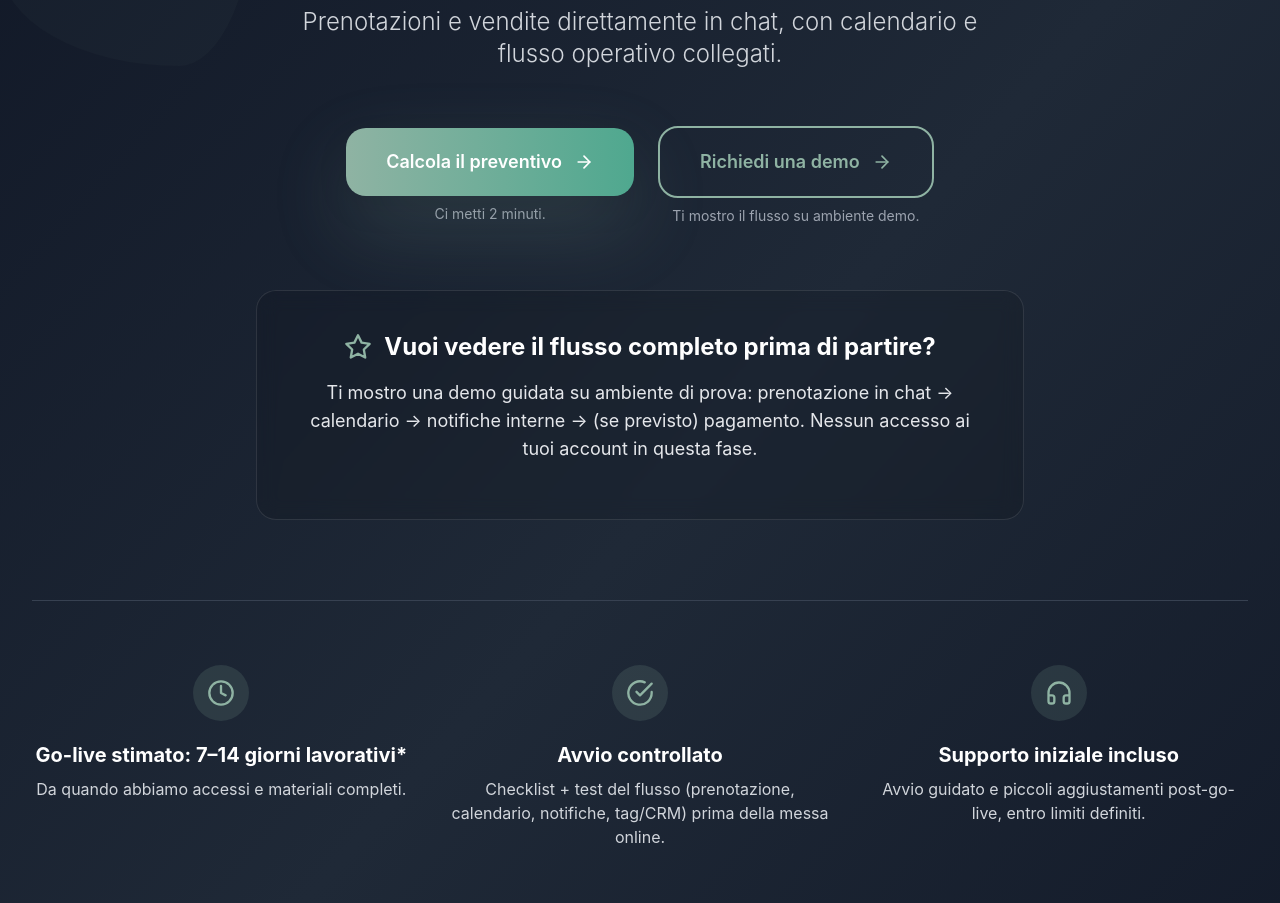
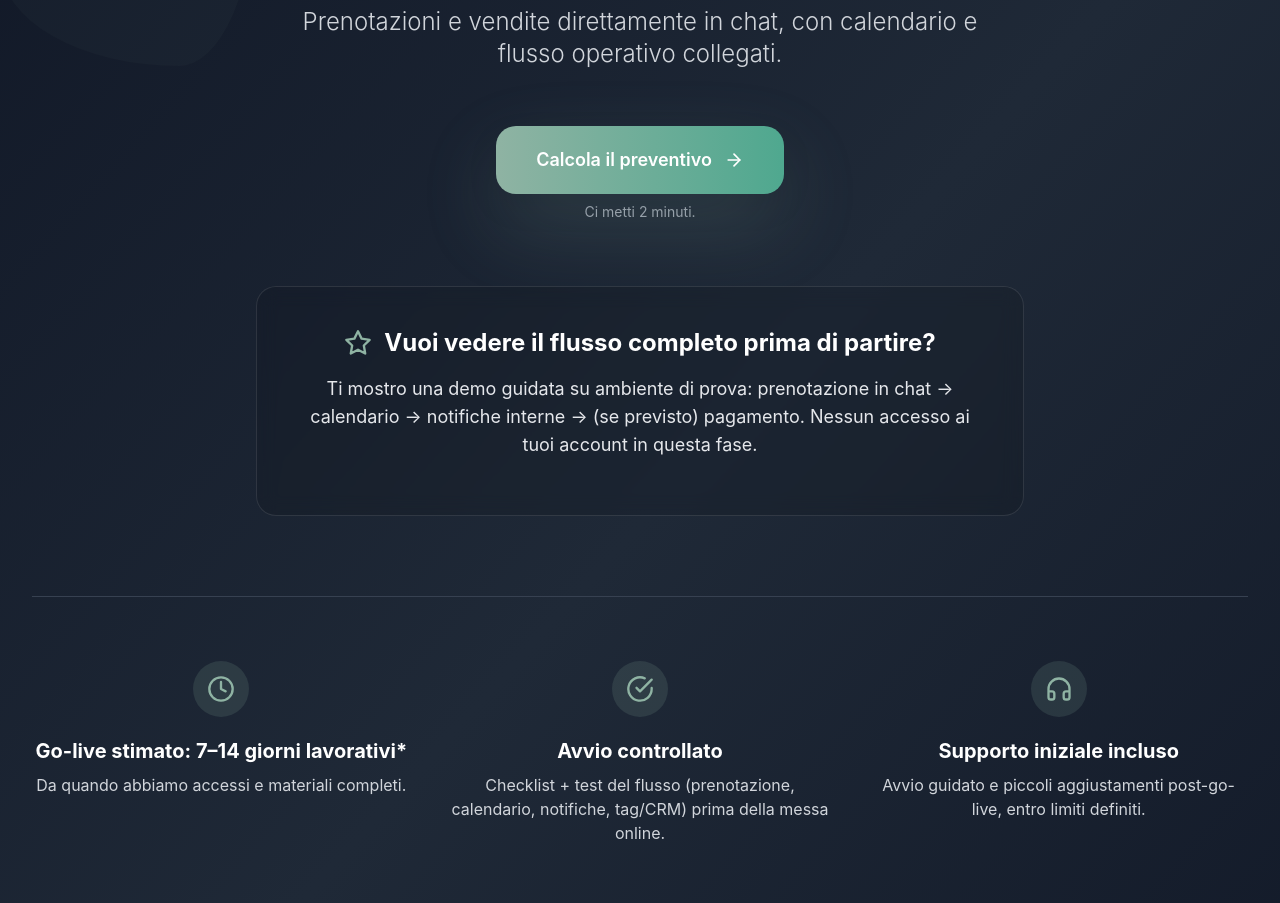
Before and after one commit to ronza99/SocialFlow-Wellness, a React (Vite) app: page / in a window 1280 px wide. Shown: the part 10660-11563 px from the top of the page. Built offline with nearby package versions, Linux system fonts and the light colour scheme.

Commit message:
Updated Footer.tsx

```diff
--- a/src/components/Footer.tsx
+++ b/src/components/Footer.tsx
@@ -1,5 +1,5 @@
 import React from 'react';
-import { ArrowRight, CalendarCheck, CheckCircle, Clock, Heart, HeadphonesIcon, Sparkles, Star } from 'lucide-react';
+import { ArrowRight, CheckCircle, Clock, Heart, HeadphonesIcon, Sparkles, Star } from 'lucide-react';
 import { useNavigate, useLocation } from 'react-router-dom';
 import { scrollToPricingSection } from '../utils/navigation';
 import Logo from './Logo';
@@ -10,10 +10,6 @@ const Footer = () => {
 
   const scrollToPricing = () => {
     scrollToPricingSection(location.pathname, navigate);
-  };
-
-  const openContactModal = () => {
-    window.dispatchEvent(new CustomEvent('openContactModal'));
   };
 
   return (
@@ -52,18 +48,6 @@ const Footer = () => {
               <span className="mt-2 text-sm text-gray-400">Ci metti 2 minuti.</span>
             </div>
 
-            <div className="flex flex-col items-center w-full sm:w-auto">
-              <button
-                onClick={openContactModal}
-                className="group border-2 border-sage-green text-sage-green hover:bg-sage-green hover:text-white text-base sm:text-lg font-semibold px-8 sm:px-10 py-4 sm:py-5 rounded-wellness transition-all duration-300 w-full sm:w-auto"
-              >
-                <span className="flex items-center justify-center">
-                  Richiedi una demo
-                  <ArrowRight className="ml-3 w-5 h-5 group-hover:translate-x-1 transition-transform duration-300" />
-                </span>
-              </button>
-              <span className="mt-2 text-sm text-gray-400">Ti mostro il flusso su ambiente demo.</span>
-            </div>
           </div>
 
           {/* Demo info */}
```
